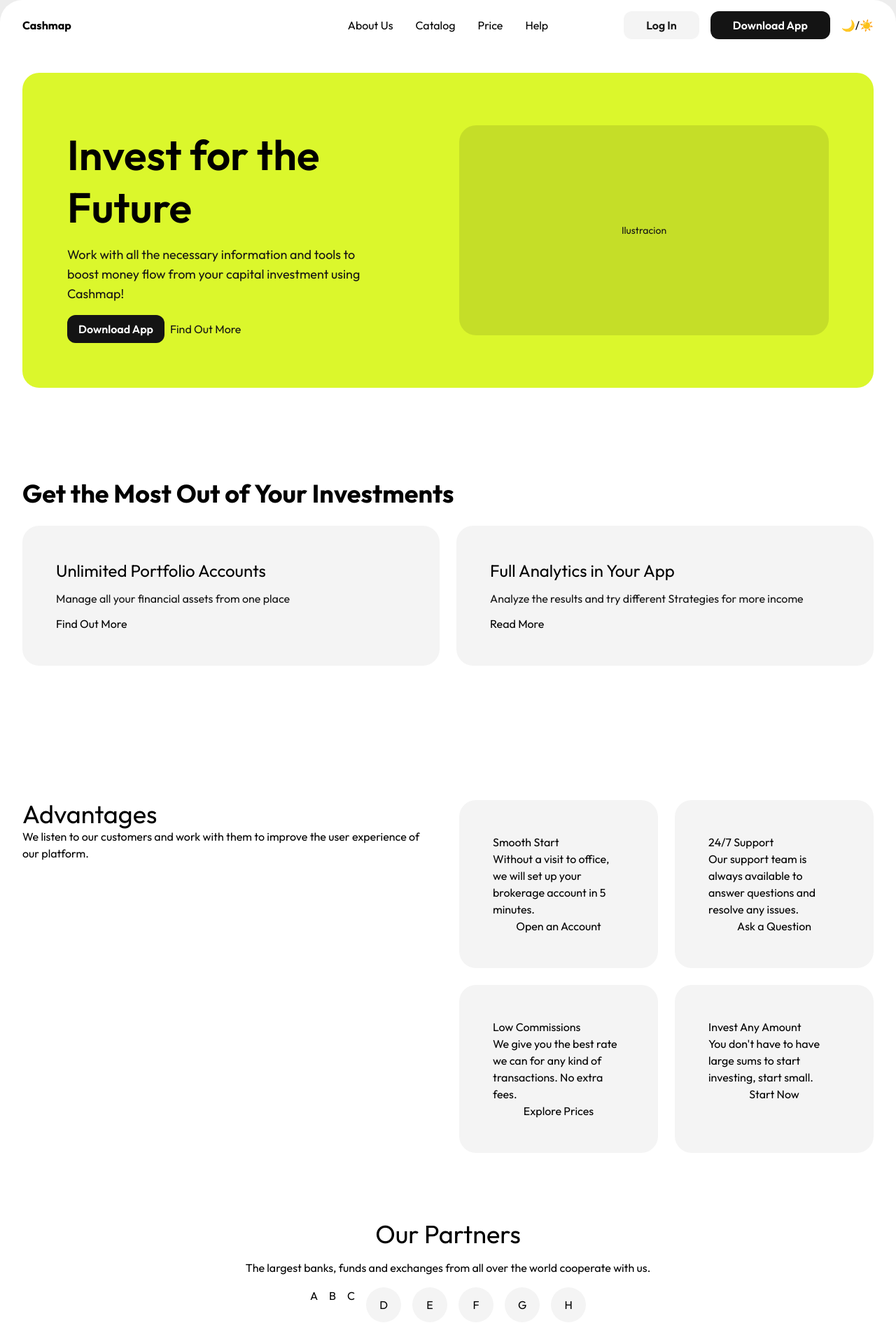
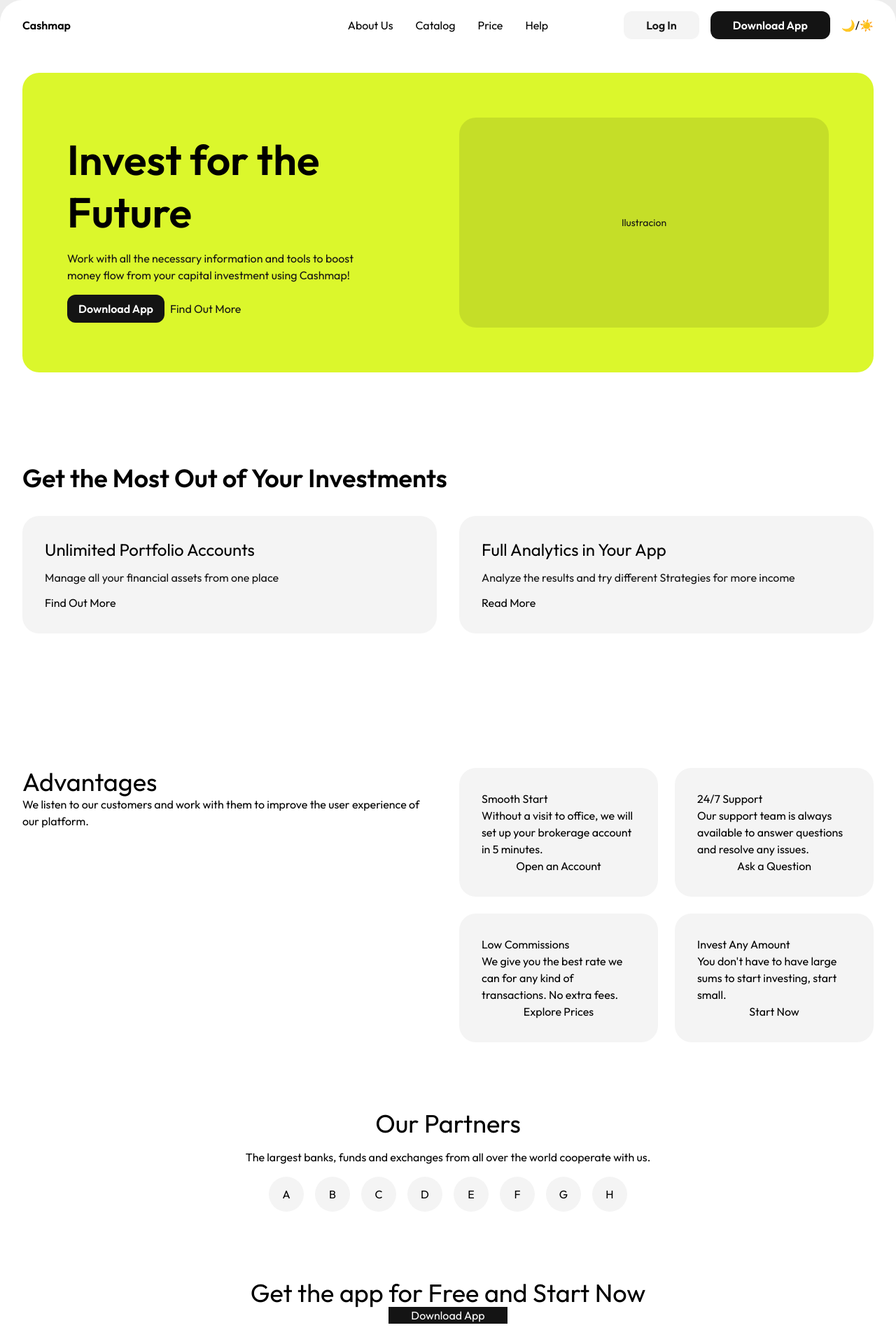
Before and after one commit to gilbertoroncanciogualteross-creator/repo-base, a React (Vite) app: page / in a window 1280 px wide. Shown: the top 1920 px of the page at 70% size. Built offline with nearby package versions, Linux system fonts and the light colour scheme.

Commit message:
style: hero, features, partners and cta fixes

```diff
--- a/src/App.jsx
+++ b/src/App.jsx
@@ -4,7 +4,7 @@ function App() {
             <div className="max-w-[1400px] mx-auto font-sans overflow-hidden rounded-lg bg-bg">
 
                 <nav className="flex items-center flex-wrap py-4 px-8">
-                    <div className="flex-1 font-bold">Cashmap</div>
+                    <div className="flex-1 font-semibold">Cashmap</div>
                     <ul className="flex gap-8 flex-wrap">
                         <li><a href="#">About Us</a></li>
                         <li><a href="#">Catalog</a></li>
@@ -27,7 +27,7 @@ function App() {
                 <header className="grid grid-cols-1 md:grid-cols-2 gap-8 items-center bg-accent p-16 m-8 rounded-md">
                     <div>
                         <h1 className="text-4xl md:text-6xl font-semibold mt-4 leading-tight">Invest for the Future</h1>
-                        <p className="text-lg mt-4 max-w-md text-on-accent">
+                        <p className="text-base mt-4 max-w-md text-on-accent">
                             Work with all the necessary information and tools to boost
                             money flow from your capital investment using Cashmap!
                         </p>
@@ -40,14 +40,14 @@ function App() {
                 </header>
 
                 <section className="py-24 px-8">
-                    <h2 className="text-3xl md:text-4xl font-bold mb-6 leading-tight">Get the Most Out of Your Investments</h2>
-                    <div className="grid grid-cols-1 md:grid-cols-2 gap-6">
-                        <article className="flex flex-col gap-3 bg-surface rounded-md p-12">
+                    <h2 className="text-3xl md:text-4xl font-semibold mb-8 leading-tight">Get the Most Out of Your Investments</h2>
+                    <div className="grid grid-cols-[repeat(auto-fit,minmax(280px,1fr))] gap-8">
+                        <article className="flex flex-col gap-3 bg-surface rounded-md p-8">
                             <h3 className="text-xl md:text-2xl">Unlimited Portfolio Accounts</h3>
                             <p className="text-on-accent">Manage all your financial assets from one place</p>
                             <button className="self-start">Find Out More</button>
                         </article>
-                        <article className="flex flex-col gap-3 bg-surface rounded-md p-12">
+                        <article className="flex flex-col gap-3 bg-surface rounded-md p-8">
                             <h3 className="text-xl md:text-2xl">Full Analytics in Your App</h3>
                             <p className="text-on-accent">Analyze the results and try different Strategies for more income</p>
                             <button className="self-start">Read More</button>
@@ -64,7 +64,7 @@ function App() {
                          </p>
                     </div>
                     <div className="grid grid-cols-2 gap-6">
-                        <article className="flex flex-col bg-surface rounded-md p-12">
+                        <article className="flex flex-col bg-surface rounded-md p-8">
                             <h3>Smooth Start</h3>
                             <p>
                                 Without a visit to office, we will set up
@@ -73,7 +73,7 @@ function App() {
                             <button>Open an Account</button>
                         </article>
 
-                        <article className="flex flex-col bg-surface rounded-md p-12">
+                        <article className="flex flex-col bg-surface rounded-md p-8">
                             <h3>24/7 Support</h3>
                             <p>
                                 Our support team is always available to answer
@@ -82,7 +82,7 @@ function App() {
                             <button>Ask a Question</button>
                         </article>
 
-                        <article className="flex flex-col bg-surface rounded-md p-12">
+                        <article className="flex flex-col bg-surface rounded-md p-8">
                             <h3>Low Commissions</h3>
                             <p>
                                 We give you the best rate we can for any kind of
@@ -90,8 +90,7 @@ function App() {
                             </p>
                             <button>Explore Prices</button>
                         </article>
-
-                        <article className="flex flex-col bg-surface rounded-md p-12">
+                        <article className="flex flex-col bg-surface rounded-md p-8">
                             <h3>Invest Any Amount</h3>
                             <p>
                                 You don't have to have large sums to start investing,
@@ -109,9 +108,9 @@ function App() {
                         cooperate with us.
                     </p>
                     <div className="flex flex-wrap justify-center gap-4">
-                        <div className="">A</div>
-                        <div className="">B</div>
-                        <div className="">C</div>
+                        <div className="flex items-center justify-center bg-surface size-[50px] rounded-full">A</div>
+                        <div className="flex items-center justify-center bg-surface size-[50px] rounded-full">B</div>
+                        <div className="flex items-center justify-center bg-surface size-[50px] rounded-full">C</div>
                         <div className="flex items-center justify-center bg-surface size-[50px] rounded-full">D</div>
                         <div className="flex items-center justify-center bg-surface size-[50px] rounded-full">E</div>
                         <div className="flex items-center justify-center bg-surface size-[50px] rounded-full">F</div>
```
